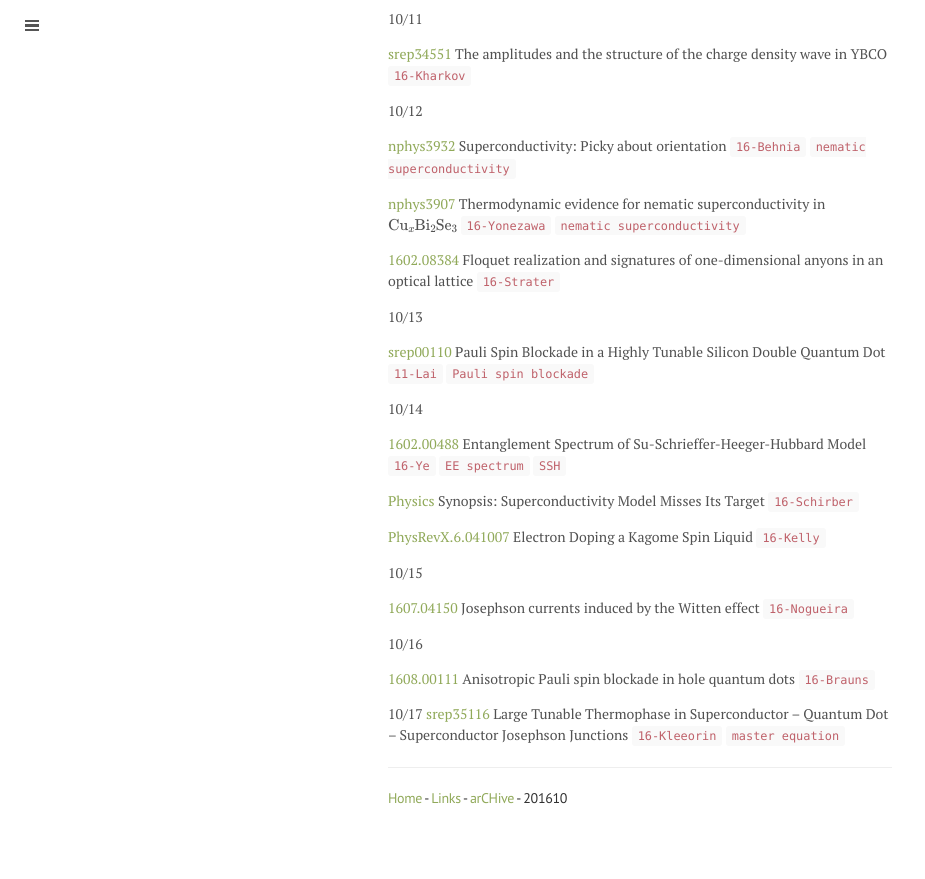
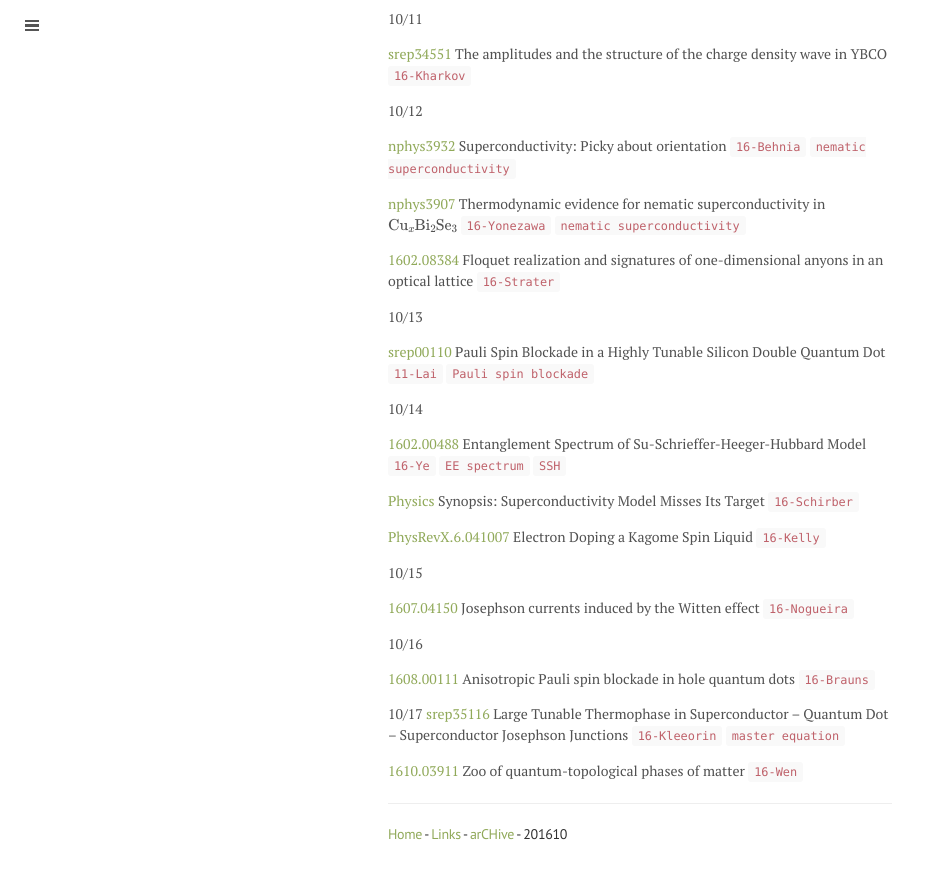
Before and after one commit to qkrwlsghdcjsworlt/work, a Jekyll site: the page built from 201610.md, in a window 1280 px wide and 900 px high, scrolled down 1363 px. Shown: the top 879 px of the window, without its empty margins (0-925 px from the left). Built offline with Jekyll 4.4.1, drawn with Linux system fonts in a browser that asks for light colours; formulas are drawn with MathJax 3.

Commit message:
“update”

```diff
--- a/201610.md
+++ b/201610.md
@@ -97,7 +97,7 @@ title: 201610
 10/17
 [srep35116](http://www.nature.com/articles/srep35116) Large Tunable Thermophase in Superconductor – Quantum Dot – Superconductor Josephson Junctions `16-Kleeorin` `master equation`
 
-
+[1610.03911](https://arxiv.org/abs/1610.03911) Zoo of quantum-topological phases of matter `16-Wen`
 
 
 ---
```
